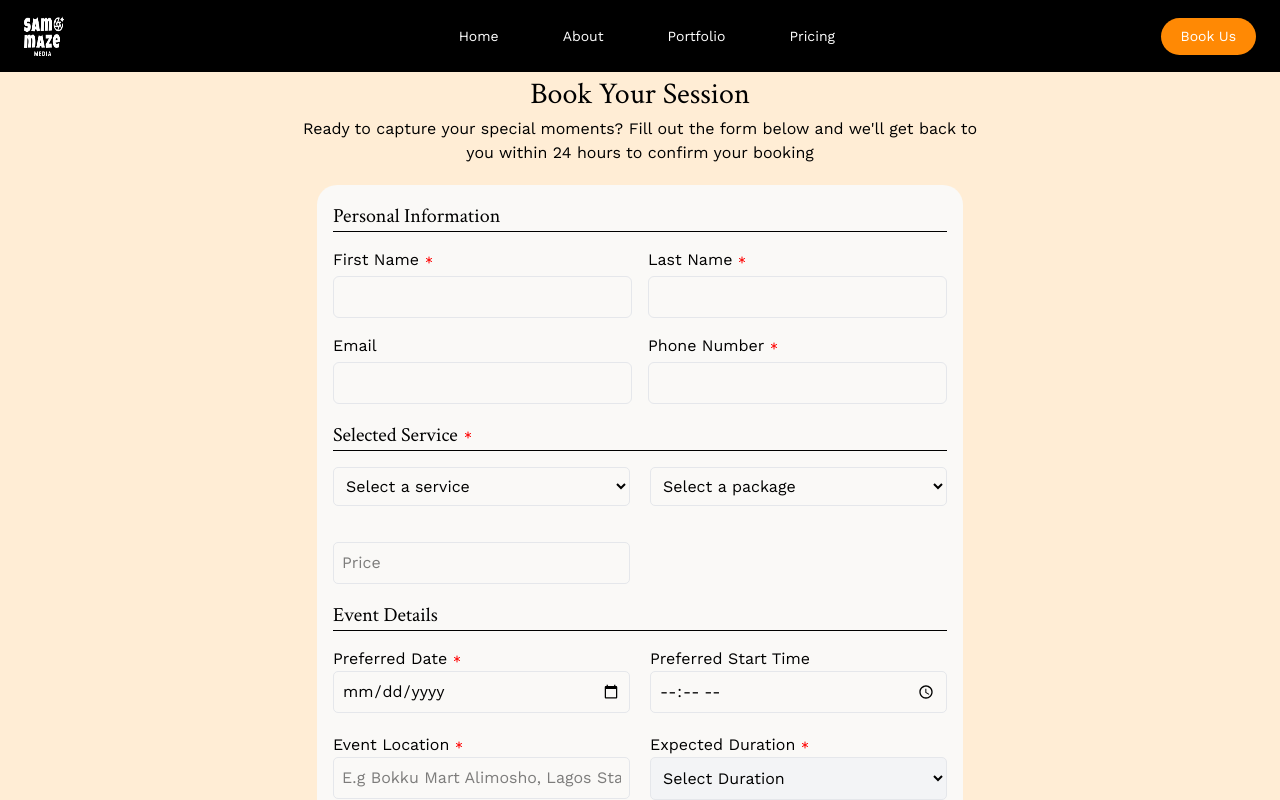
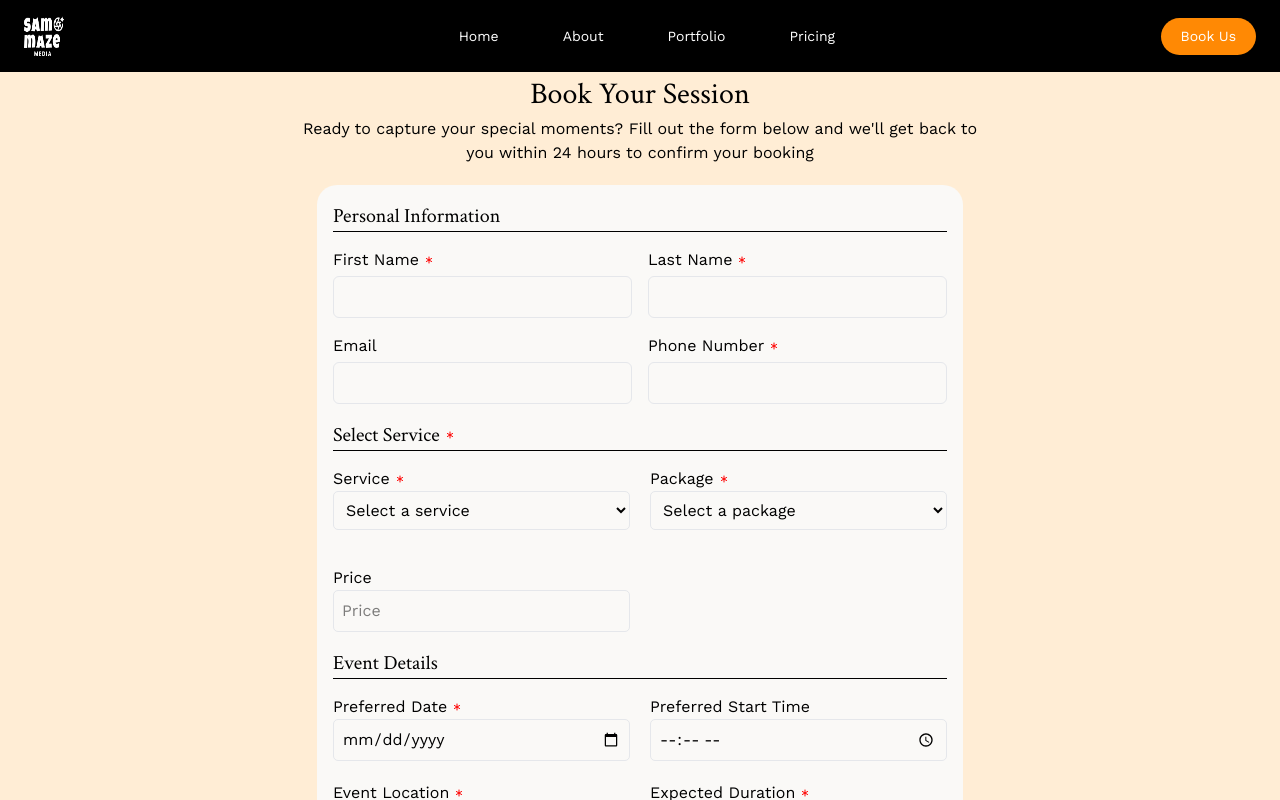
Before and after one commit to Larrystone01/Sammaze-media, a React (Vite) app: page /booking in a window 1280 px wide. Shown: the top 800 px of the page. Built offline with nearby package versions, Linux system fonts and the light colour scheme.

Commit message:
Booking Page Update

```diff
--- a/src/components/contact/index.jsx
+++ b/src/components/contact/index.jsx
@@ -207,9 +207,15 @@ export default function ContactMe() {
               </div>
               <div className="selection-field">
                 <h1 className="text-[20px] border-b my-4 flex gap-1 items-center">
-                  Selected Service <Asterisk size={12} color="red" />
+                  Select Service <Asterisk size={12} color="red" />
                 </h1>
-                <div className="selections grid grid-cols-2 gap-5 space-y-4">
+
+                <div className="selections md:grid md:grid-cols-2 gap-5 space-y-4">
+                  <div className="service">
+                    <label htmlFor="phone" className="flex gap-1 items-center">
+                      Service
+                      <Asterisk size={12} color="red" />
+                    </label>
                     <select
                       name="service"
                       id=""
@@ -230,6 +236,12 @@ export default function ContactMe() {
                         return <option value={title}>{title}</option>;
                       })}
                     </select>
+                  </div>
+                  <div className="package">
+                    <label htmlFor="phone" className="flex gap-1 items-center">
+                      Package
+                      <Asterisk size={12} color="red" />
+                    </label>
                     <select
                       name="package"
                       id=""
@@ -260,6 +272,11 @@ export default function ContactMe() {
                           )
                         )}
                     </select>
+                  </div>
+                  <div className="price">
+                    <label htmlFor="phone" className="flex gap-1 items-center">
+                      Price
+                    </label>
                     <input
                       type="text"
                       readOnly
@@ -267,6 +284,7 @@ export default function ContactMe() {
                       placeholder="Price"
                       className="border border-gray-200 cursor-pointer px-2 py-2 rounded-[5px] outline-none w-full"
                     />
+                  </div>
                 </div>
               </div>
               <div className="Event-details">
```
Lines whose indentation alone changed are shown as unchanged.
